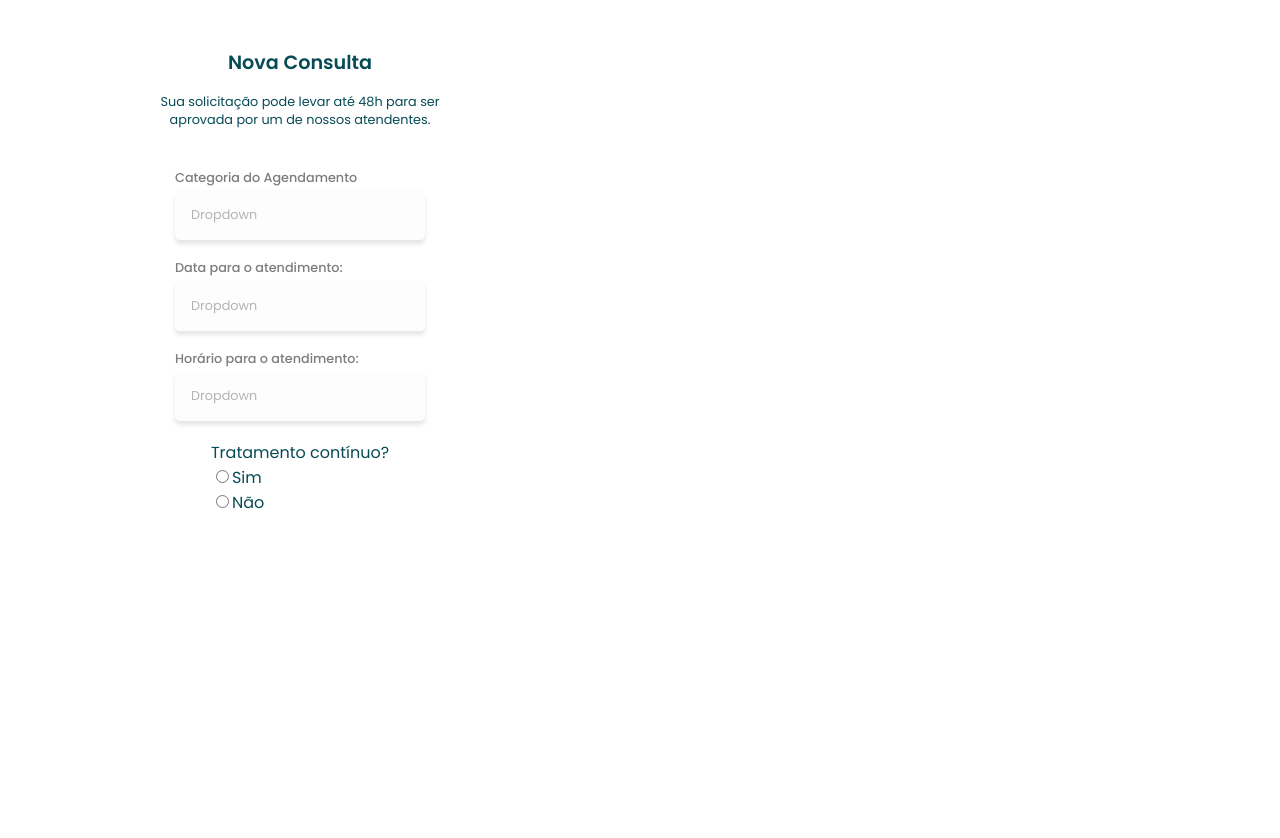
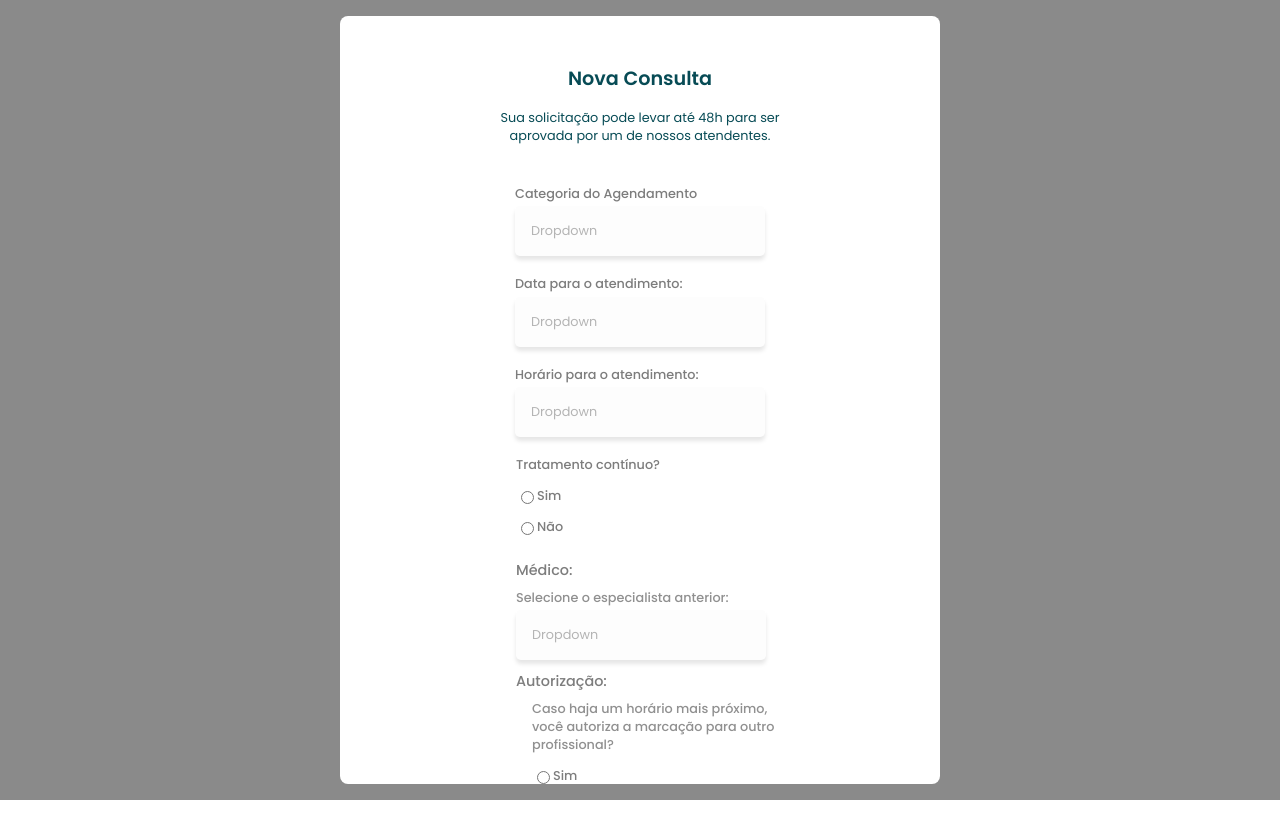
Before and after one commit to jorgelucasalm/petcare, a React (Create React App) app: page / in a window 1280 px wide. Shown: the top 838 px of the page. After the commit the page ends 800 px from the top, so only its background shows below. Built offline with nearby package versions, Linux system fonts and the light colour scheme.

Commit message:
feat: adiciona seção "condicional" e reconfigura scroll bar

```diff
--- a/src/components/PrimaryButton/index.js
+++ b/src/components/PrimaryButton/index.js
@@ -1,8 +1,8 @@
 import Button from "./style"
 
-function PrimaryButton({children}) {
+function PrimaryButton({children},/*{color}*/) {
     return (
-      <Button>{children}</Button>
+      <Button /*color={color}*/> {children}</Button>
     );
   }
 
--- a/src/pages/ScheduleAppointment/index.js
+++ b/src/pages/ScheduleAppointment/index.js
@@ -1,9 +1,13 @@
-import { Container, DropdownContent, Dropdown, Radio } from "./style";
+import PrimaryButton from '../../components/PrimaryButton';
+import SecundaryButton from '../../components/SecundaryButton';
+
+import { Container, Card, DropdownContent, Dropdown, RadioContent, Condition, Buttons } from './style';
 
 function ScheduleAppointment() {
   return (
     <>
       <Container>
+        <Card>
           <header>
             <h2>Nova Consulta</h2>
             <p>
@@ -29,18 +33,50 @@ function ScheduleAppointment() {
             </Dropdown>
           </DropdownContent>
 
+          <RadioContent>
+            <p>Tratamento contínuo?</p>
             <div>
-          <p>Tratamento contínuo?</p>
-          <Radio>
               <input type={'radio'} id={'Y'} name={'choice'} />
               <label for={'Y'}>Sim</label>
-          </Radio>
+            </div>
 
-          <Radio>
+            <div>
               <input type={'radio'} id={'N'} name={'choice'} />
               <label for={'N'}>Não</label>
-          </Radio>
             </div>
+          </RadioContent>
+
+          {/* Condicional */}
+
+          <Condition>
+            <div>
+              <h3>Médico:</h3>
+              <Dropdown>
+                <p>Selecione o especialista anterior:</p>
+                <div>Dropdown</div>
+              </Dropdown>
+            </div>
+
+            <div>
+              <h3>Autorização:</h3>
+              <RadioContent>
+                <p>
+                  Caso haja um horário mais próximo, você autoriza a marcação
+                  para outro profissional?
+                </p>
+                <div>
+                  <input type={'radio'} id={'Y'} name={'choice'} />
+                  <label for={'Y'}>Sim</label>
+                </div>
+              </RadioContent>
+            </div>
+          </Condition>
+
+          <Buttons>
+            <PrimaryButton color={"cat"}>Confirmar</PrimaryButton>
+            <SecundaryButton color={"cat"}>Cancelar</SecundaryButton>
+          </Buttons>
+        </Card>
       </Container>
     </>
   );
--- a/src/pages/ScheduleAppointment/style.js
+++ b/src/pages/ScheduleAppointment/style.js
@@ -1,6 +1,22 @@
 import styled from 'styled-components';
 
 export const Container = styled.div`
+  position: fixed;
+  display: flex;
+  flex-direction: column;
+  align-items: center;
+
+  background-color: #3c3c3c99;
+  padding: 0rem;
+  margin: 0;
+  inset: 0;
+  z-index: 9999;
+`;
+
+export const Card = styled.div`
+  margin: 1rem 0;
+  overflow: scroll;
+
   width: 100%;
   min-width: 323px;
   max-width: 600px;
@@ -14,19 +30,20 @@ export const Container = styled.div`
   gap: 1rem;
   padding: 2rem 0rem;
 
-  :-webkit-scrollbar {
-    width: 12px; /* width of the entire scrollbar */
+  &::-webkit-scrollbar {
+    width: 12px;
+    border-radius: 16px;
   }
 
-  :-webkit-scrollbar-track {
+  &::-webkit-scrollbar-track {
     background: #ffffff;
-    border-radius: 16px; /* color of the tracking area */
+    border-radius: 16px;
   }
 
-  :-webkit-scrollbar-thumb {
-    background-color: #bcdbb3; /* color of the scroll thumb */
-    border-radius: 20px; /* roundness of the scroll thumb */
-    border: 3px solid #ffffff; /* creates padding around scroll thumb */
+  &::-webkit-scrollbar-thumb {
+    background-color: rgba(138, 195, 203, 0.56);;
+    border-radius: 20px;
+    border: 3px solid #ffffff;
   }
 
   header {
@@ -53,28 +70,27 @@ export const Container = styled.div`
 `;
 
 export const DropdownContent = styled.div`
-    display: flex;
-    flex-direction: column;
-    align-items: center;
-    justify-content: center;
-    gap: 1rem;
+  display: flex;
+  flex-direction: column;
+
+  max-width: 280px;
+  min-width: 250px;
+  gap: 1rem;
 `;
 
 export const Dropdown = styled.div`
-
-
   p {
     display: flex;
     flex-direction: column;
     gap: 1.5rem;
-    font-size: .8rem;
+    font-size: 0.8rem;
     font-weight: 500;
     color: #7d7d7d;
   }
 
   div {
     height: auto;
-    width: fit-content;
+    width: 100%;
     color: #b4b4b4;
     border-radius: 1rem;
 
@@ -93,6 +109,49 @@ export const Dropdown = styled.div`
   }
 `;
 
-export const Radio = styled.div`
+export const RadioContent = styled.div`
+  width: 280px;
+  display: flex;
+  flex-direction: column;
+  padding: 0 1rem;
+  gap: 0.8rem;
+  font-size: 0.8rem;
+  font-weight: 500;
+  color: #7d7d7d;
 
+  div {
+    display: flex;
+    flex-direction: row;
+  }
+
+  input {
+    size: 1rem;
+  }
 `;
+
+export const Condition = styled.div`
+  display: flex;
+  flex-direction: column;
+  padding: 0 1rem;
+  max-width: 280px;
+  min-width: 250px;
+
+  h3 {
+    font-size: 0.9rem;
+    font-weight: 500;
+    color: #7d7d7d;
+    margin: 0.5rem 0;
+  }
+
+  p {
+    font-size: 0.8rem;
+    color: #909090;
+  }
+`;
+
+export const Buttons = styled.div`
+    display: flex;
+    flex-direction: column;
+    align-items: center;
+    padding: 1.5rem;
+`;
```
Lines whose indentation alone changed are shown as unchanged.
